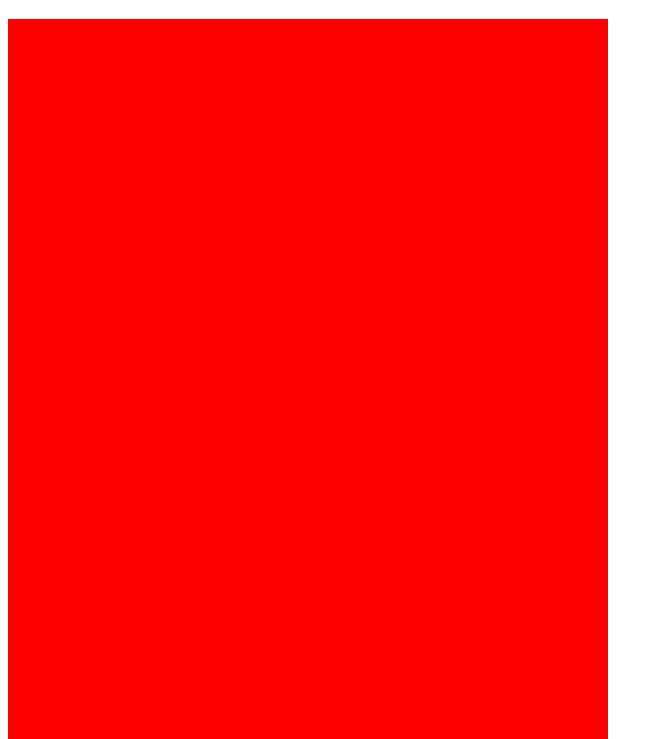
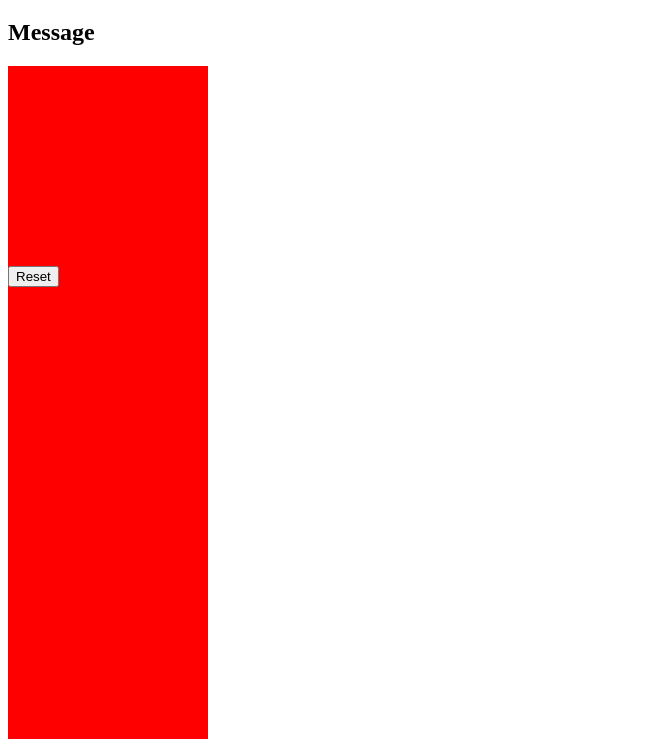
Before and after one commit to Gonzalez32/Tic-Tac-Toe-Game, a plain HTML site: page index.html in a window 1280 px wide. Shown: the part 61-800 px from the top of the page, without its empty margins (0-663 px from the left). Drawn offline with Linux system fonts and the light colour scheme.

Commit message:
third commit

```diff
--- a/index.html
+++ b/index.html
@@ -9,8 +9,10 @@
 </head>
 <body>
     <h1>Tic Tac Toe</h1>
+    <h2 id="message">Message</h2>
 
-    <div class="grid">
+
+    <div id="grid">
         <div></div>
         <div></div>
         <div></div>
@@ -22,5 +24,6 @@
         <div></div>
     </div>
 
+    <button id="resetBtn">Reset</button>
 </body>
 </html>
--- a/js/app.js
+++ b/js/app.js
@@ -1,19 +1,35 @@
 /*-------------------------------- Constants --------------------------------*/
-
+const winningCombos = [
+    [0, 1, 2],
+    [3, 4, 5],
+    [6, 7, 8],
+    [0, 3, 6],
+    [1, 4, 7],
+    [2, 5, 8],
+    [0, 4, 8],
+    [2, 4, 6]
+]
 
 
 /*---------------------------- Variables (state) ----------------------------*/
 
 // Variables might include (board/turn/winner)
+let board
+let turn = 'X'
+let win
 
 /*------------------------ Cached Element References ------------------------*/
 
 // You might choose to put your game status here
+const squares = Array.from(document.querySelectorAll('#board div'))
+const messages = document.getElementById('message')
 
 /*----------------------------- Event Listeners -----------------------------*/
 
 // This is where you should put the event listener
 // for a mouse-click
+document.getElementById('grid').addEventListener('click', switchOver)
+document.getElementById('resetBtn').addEventListener('click', init)
 
 /*-------------------------------- Functions --------------------------------*/
 
```
